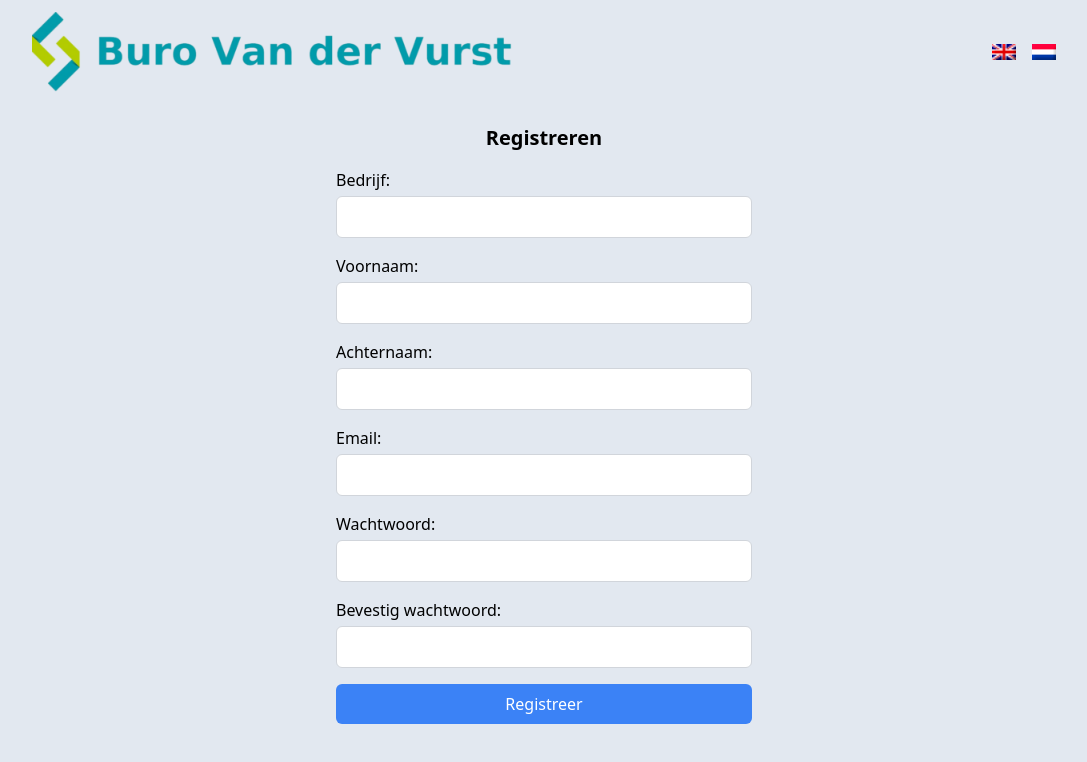
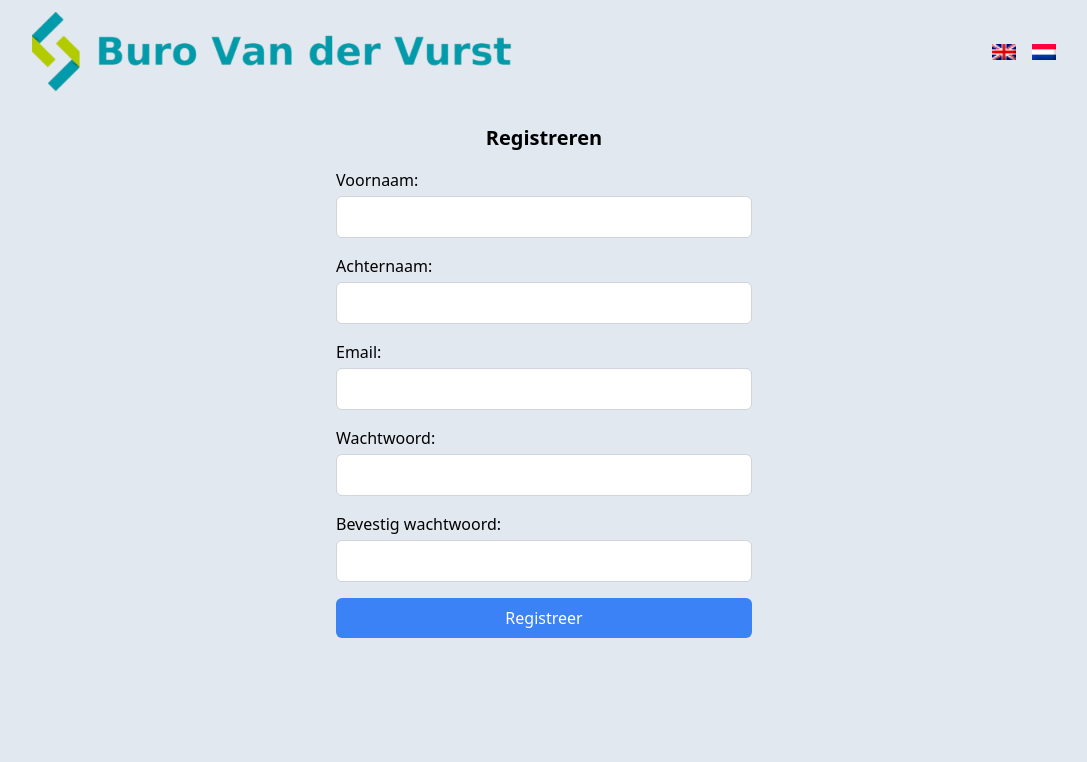
Before and after one commit to LennartVerbruggen/bvdv, a Next.js app in the folder frontend/: page / in a window 1280 px wide. Shown: the top 762 px of the page, without its empty margins (96-1183 px from the left). Built offline with nearby package versions, Linux system fonts and the light colour scheme.

Commit message:
lettertest wordt voltooid en uitgevoerd. Opgeslagen in excel

```diff
--- a/frontend/components/registreer.js
+++ b/frontend/components/registreer.js
@@ -1,4 +1,4 @@
-import { useState } from 'react';
+import { use, useState } from 'react';
 import UserService from "../Services/UserService"
 
 const Registreer = () => {
@@ -7,7 +7,6 @@ const Registreer = () => {
   const initialClickedState = data.map(() => [false, false]);
   const [clicked, setClicked] = useState(initialClickedState);
   const [formData, setFormData] = useState({
-    company: '',
     firstName: '',
     lastName: '',
     email: '',
@@ -18,6 +17,7 @@ const Registreer = () => {
   // Initialize the results array
   const [results, setResults] = useState(Array(10).fill(null));
   const [name, setName] = useState('')
+  const [message, setMessage] = useState('')
 
   const handleChange = (e) => {
     const { name, value } = e.target;
@@ -54,28 +54,19 @@ const Registreer = () => {
       setPairs(data)
     }
 
-    console.log(data)
   };
 
   const sendLetters = async () => {
     const response = await UserService.sendTest(results, name)
-    console.log(response.json())
+    response.json().then((message) => {
+      setMessage(message.message)
+    })
   }
 
   return (
     <div className="p-4 mx-auto max-w-md text-black">
       {!registered ? (
         <><h1 className="text-xl font-bold mb-4 text-center">Registreren</h1><form onSubmit={handleSubmit} className="space-y-4">
-          <div>
-            <label className="block mb-1">Bedrijf:</label>
-            <input
-              type="text"
-              name="company"
-              value={formData.company}
-              onChange={handleChange}
-              required
-              className="w-full px-4 py-2 border border-gray-300 rounded-md focus:outline-none focus:border-blue-500" />
-          </div>
           <div>
             <label className="block mb-1">Voornaam:</label>
             <input
@@ -136,7 +127,8 @@ const Registreer = () => {
       ) : (
 
         <>
-          <h1 className="text-2xl font-bold text-center pb-4">Selecteer de tofste letters</h1>
+          <h1 className="text-2xl font-bold text-center pb-4">Selecteer de slechte letters</h1>
+          {message === '' ? null : <h2 className='font-bold text-center text-xl pb-4 text-green-600'>{message}</h2>}
           {pairs.map((pair, rowIndex) => (
             <div key={rowIndex} className="flex justify-center space-x-4 pb-3">
               {pair.map((letter, buttonIndex) => (
```
Also changed, not shown: 2 other files (tests, documents, lock files or other folders).
